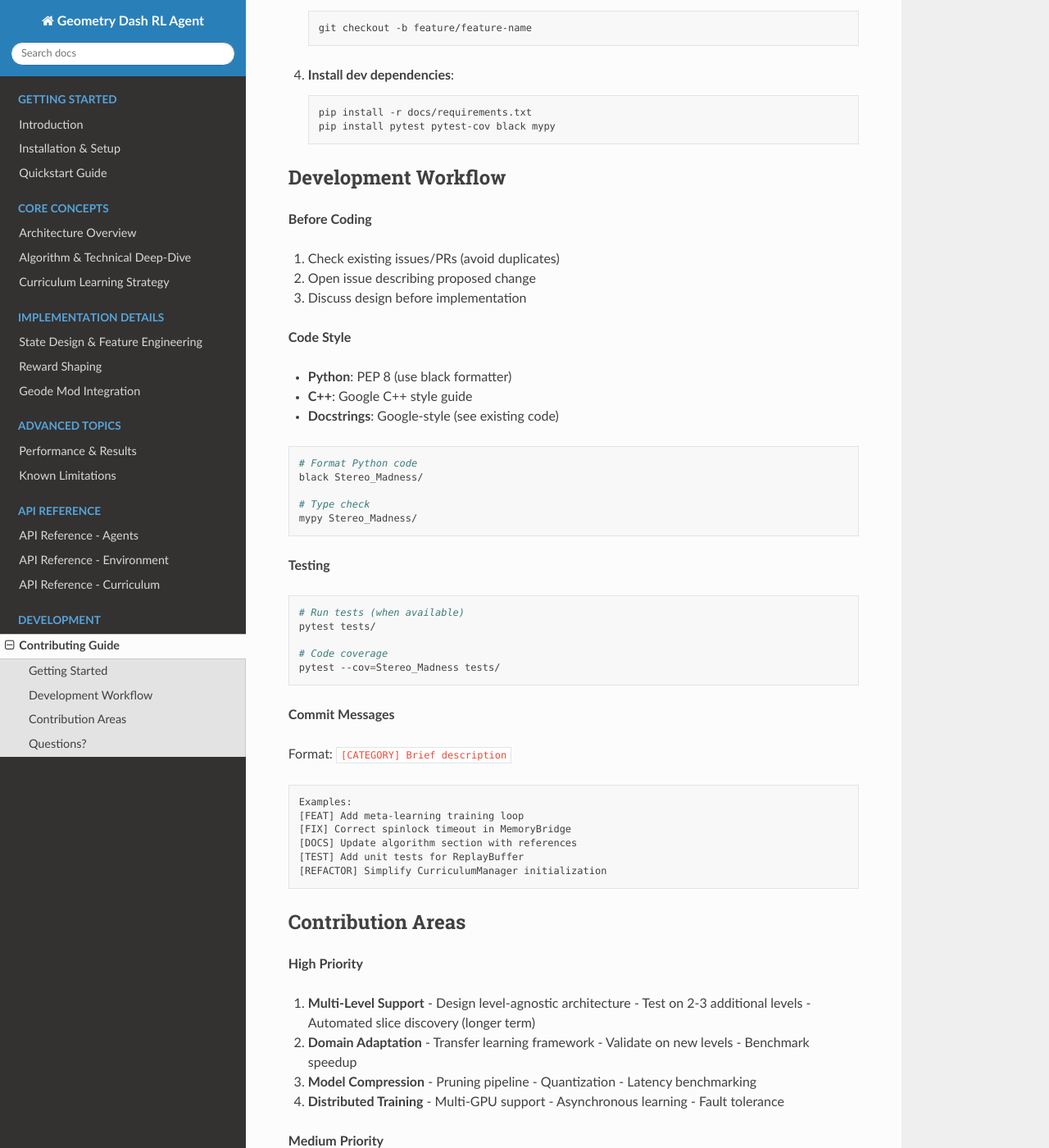
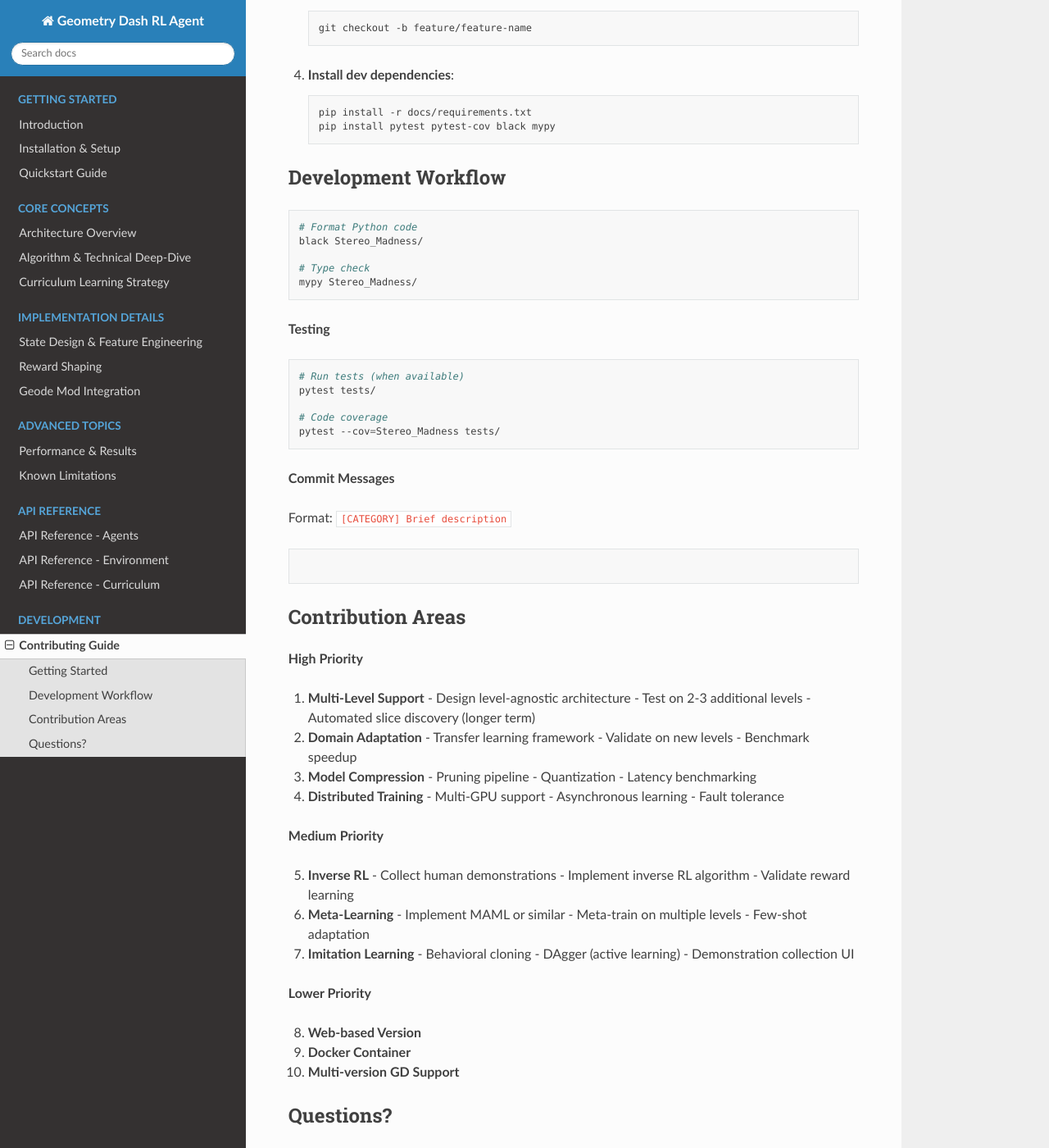
Before and after one commit to mouradboutrid/geometry_dash_RL, a Sphinx documentation site: the page built from docs/contributing.rst, in a window 1280 px wide and 1400 px high, scrolled down 430 px. Shown: the whole window at 82% size. Built offline with Sphinx 7.4.7 and the Read the Docs theme 3.1.0, drawn with Linux system fonts in a browser that asks for light colours; pages that are not in the unit, such as notebooks, are missing from menus.

Commit message:
Update contributing.rst

```diff
--- a/docs/contributing.rst
+++ b/docs/contributing.rst
@@ -30,18 +30,6 @@ Getting Started
 Development Workflow
 --------------------
 
-**Before Coding**
-
-1. Check existing issues/PRs (avoid duplicates)
-2. Open issue describing proposed change
-3. Discuss design before implementation
-
-**Code Style**
-
-- **Python**: PEP 8 (use black formatter)
-- **C++**: Google C++ style guide
-- **Docstrings**: Google-style (see existing code)
-
 .. code-block:: bash
 
    # Format Python code
@@ -65,13 +53,6 @@ Development Workflow
 Format: ``[CATEGORY] Brief description``
 
 .. code-block:: text
-
-   Examples:
-   [FEAT] Add meta-learning training loop
-   [FIX] Correct spinlock timeout in MemoryBridge
-   [DOCS] Update algorithm section with references
-   [TEST] Add unit tests for ReplayBuffer
-   [REFACTOR] Simplify CurriculumManager initialization
 
 Contribution Areas
 -------------------
```
